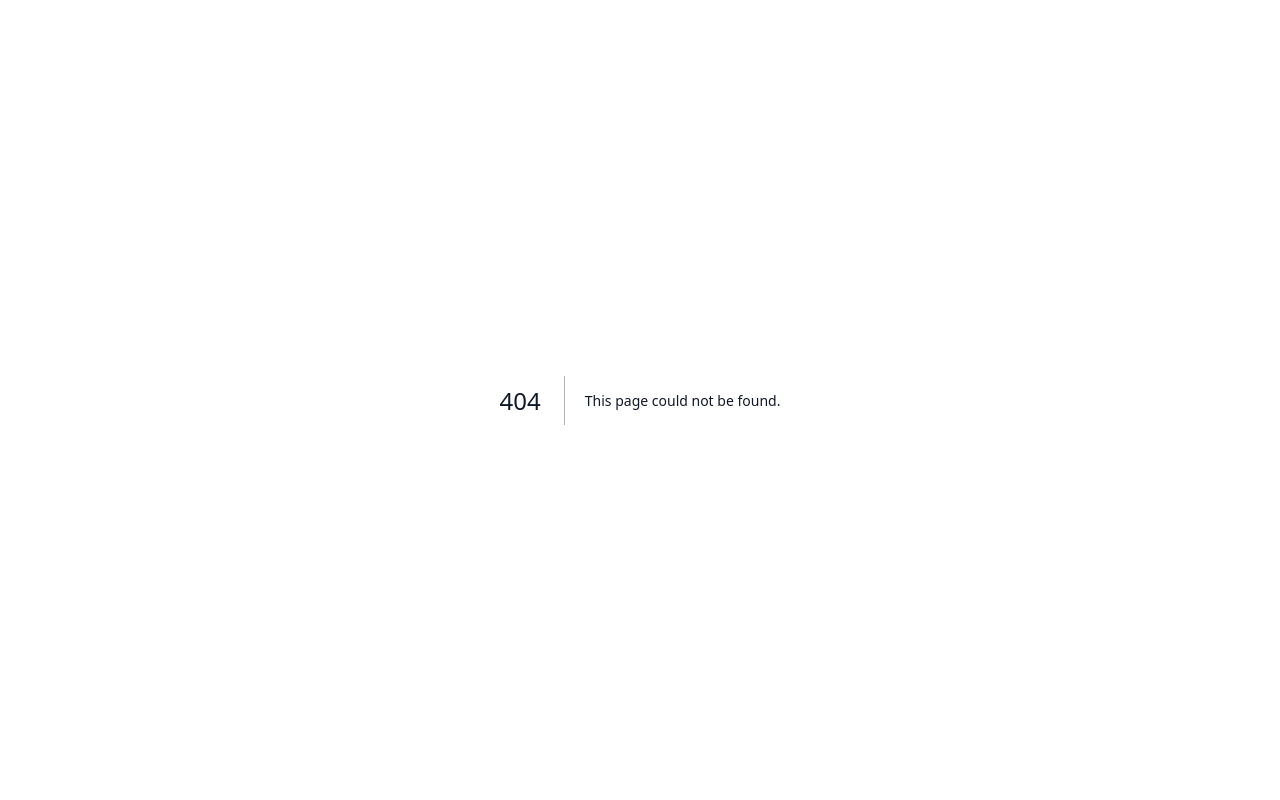
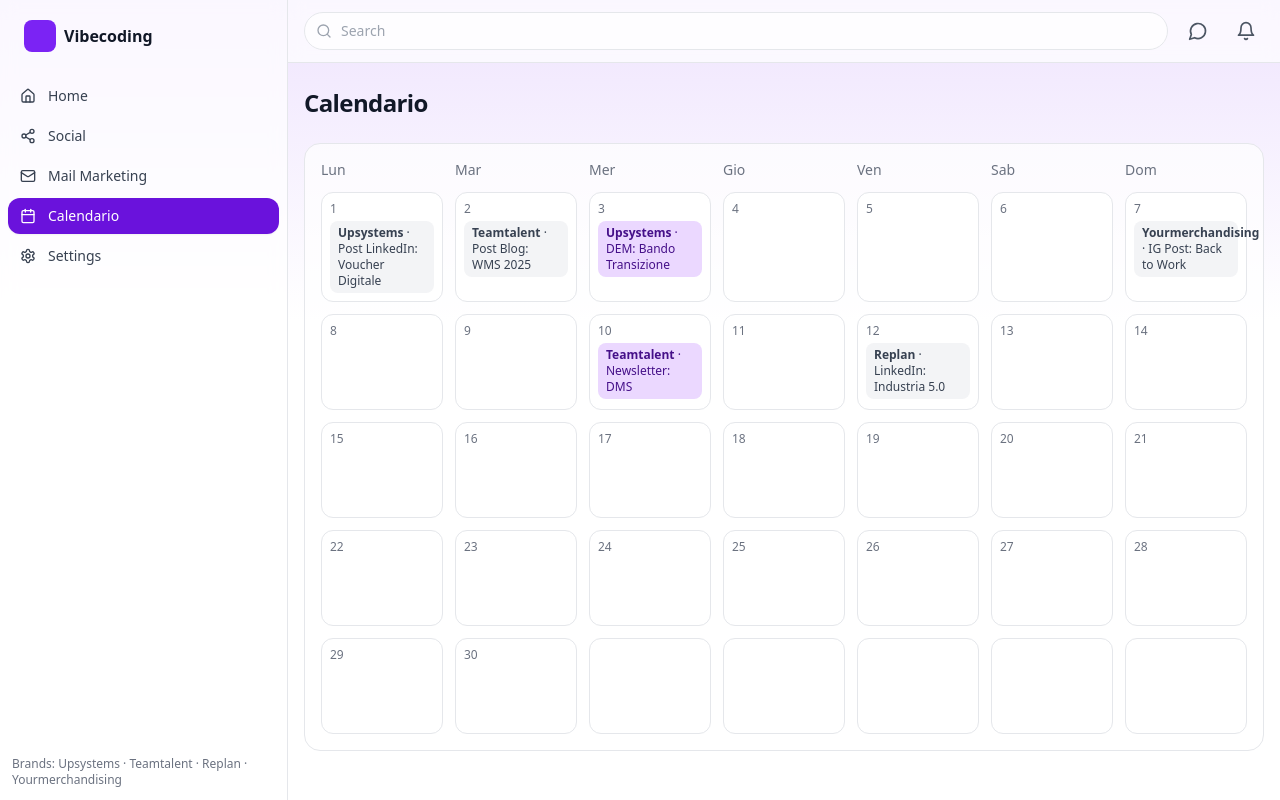
Before and after one commit to DCarloneUP/september, a Next.js app: page /calendar in a window 1280 px wide. Before the commit this address had no page. Built offline with nearby package versions, Linux system fonts and the light colour scheme.

Commit message:
Create page.tsx

```diff
--- /dev/null
+++ b/app/calendar/page.tsx
@@ -0,0 +1,72 @@
+import Sidebar from "@/components/Sidebar";
+import Topbar from "@/components/Topbar";
+import { calendarItems } from "@/lib/mock";
+
+function getMonthDays(year: number, month: number) {
+  const first = new Date(year, month, 1);
+  const last = new Date(year, month + 1, 0);
+  const days: (Date | null)[] = [];
+  const startWeekday = (first.getDay() + 6) % 7; // Monday=0
+  for (let i = 0; i < startWeekday; i++) days.push(null);
+  for (let d = 1; d <= last.getDate(); d++) days.push(new Date(year, month, d));
+  while (days.length % 7 !== 0) days.push(null);
+  return days;
+}
+
+const now = new Date();
+const Y = now.getFullYear();
+const M = now.getMonth();
+const days = getMonthDays(Y, M);
+
+export default function CalendarPage() {
+  const isoMonth = `${Y}-${String(M + 1).padStart(2, "0")}`;
+  const items = calendarItems.filter((i) => i.date.startsWith(isoMonth));
+
+  return (
+    <div className="min-h-screen grid md:grid-cols-[260px_1fr] lg:grid-cols-[288px_1fr]">
+      <Sidebar active="/calendar" />
+      <div className="flex flex-col">
+        <Topbar />
+        <main className="mx-auto max-w-7xl px-4 py-6 grid gap-6">
+          <h1 className="text-2xl font-semibold tracking-tight">Calendario</h1>
+
+          <div className="rounded-2xl border bg-white/70 p-4">
+            <div className="grid grid-cols-7 gap-3 text-sm">
+              {["Lun", "Mar", "Mer", "Gio", "Ven", "Sab", "Dom"].map((d) => (
+                <div key={d} className="font-medium text-gray-500">
+                  {d}
+                </div>
+              ))}
+
+              {days.map((d, idx) => {
+                const dayIso = d
+                  ? `${Y}-${String(M + 1).padStart(2, "0")}-${String(d.getDate()).padStart(2, "0")}`
+                  : "";
+                const dayItems = d ? items.filter((i) => i.date === dayIso) : [];
+                return (
+                  <div key={idx} className="min-h-[96px] rounded-xl border p-2 bg-white">
+                    <div className="text-xs text-gray-500">{d ? d.getDate() : ""}</div>
+                    <div className="mt-1 space-y-1">
+                      {dayItems.map((i, k) => (
+                        <div
+                          key={k}
+                          className={`px-2 py-1 rounded-lg text-xs ${
+                            i.type === "dem"
+                              ? "bg-brand-100 text-brand-800"
+                              : "bg-gray-100 text-gray-700"
+                          }`}
+                        >
+                          <b>{i.brand}</b> · {i.title}
+                        </div>
+                      ))}
+                    </div>
+                  </div>
+                );
+              })}
+            </div>
+          </div>
+        </main>
+      </div>
+    </div>
+  );
+}
```
